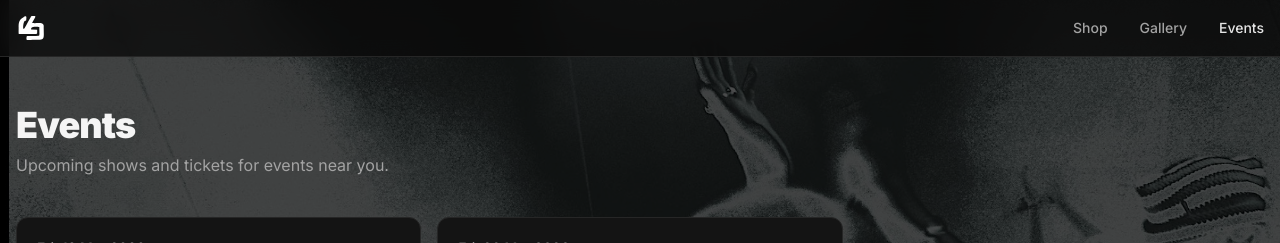
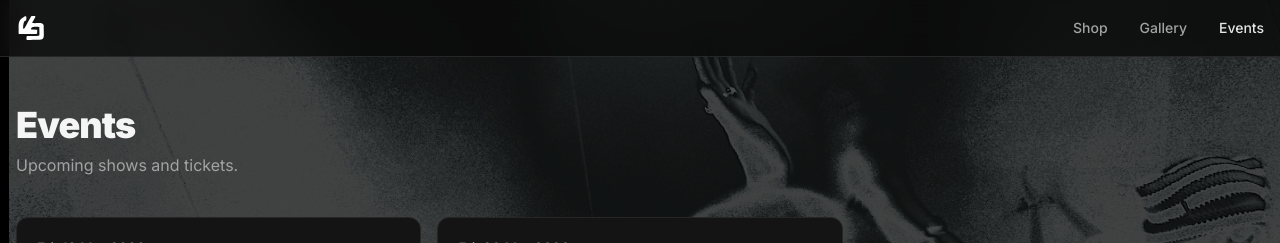
Before and after one commit to felixdevop/tut1-vg, a Next.js app: page /events in a window 1280 px wide. Shown: the top 243 px of the page. Built offline with nearby package versions, Linux system fonts and the light colour scheme.

Commit message:
Simplify events page subtitle
Co-Authored-By: Claude Opus 4.6 <noreply@anthropic.com>

```diff
--- a/src/app/events/page.tsx
+++ b/src/app/events/page.tsx
@@ -59,7 +59,7 @@ export default function EventsPage() {
           Events
         </h1>
         <p className="text-text-muted">
-          Upcoming shows and tickets for events near you.
+          Upcoming shows and tickets.
         </p>
       </div>
 
```
